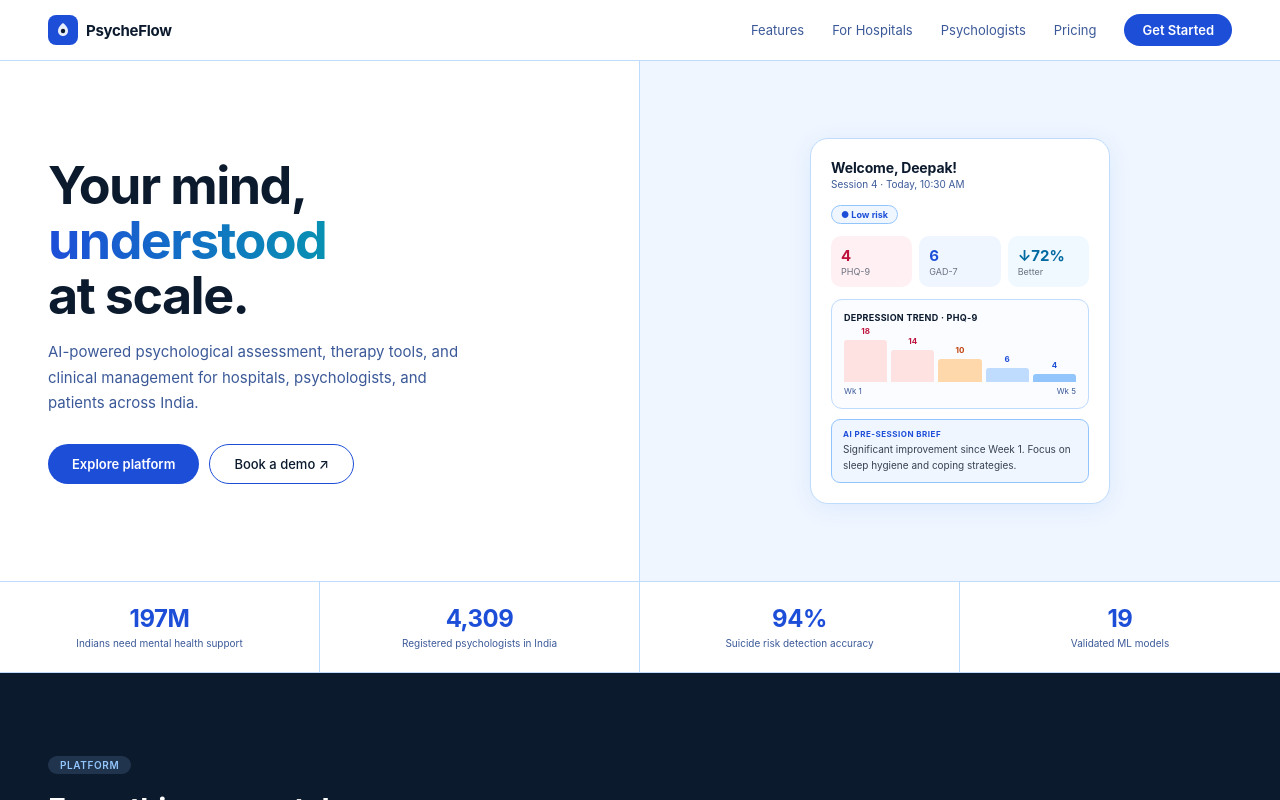
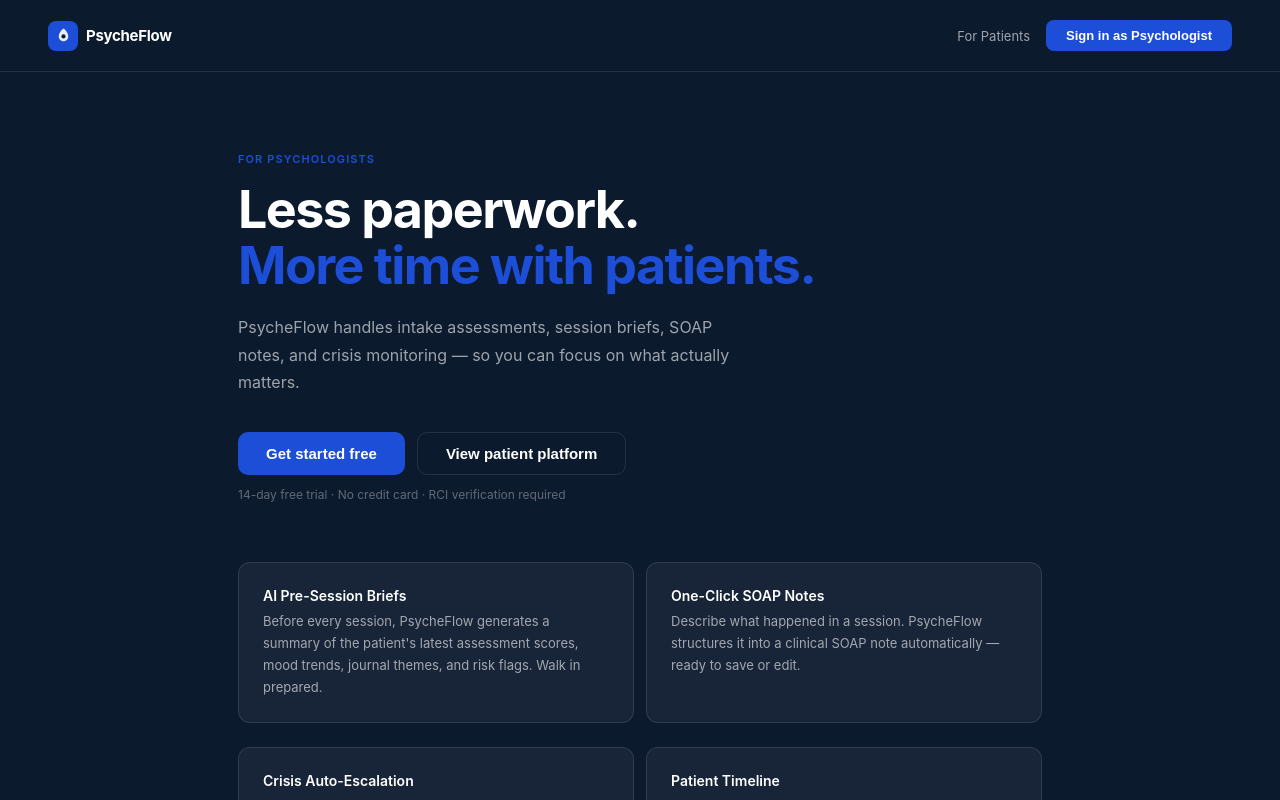
Before and after one commit to dpksaxena21/PsycheFlow, a React (Create React App) app in the folder frontend/: page / in a window 1280 px wide. Both pictures are taken after a click on the element "Psychologists". Shown: the top 800 px of the page. Built offline with nearby package versions, Linux system fonts and the light colour scheme; a web font is replaced by a local one.

Commit message:
feat: psychologist landing page, nav link wired

```diff
--- a/frontend/src/App.js
+++ b/frontend/src/App.js
@@ -15,6 +15,7 @@ import CrisisManagement from './CrisisManagement';
 import Consent from './Consent';
 import Onboarding from './Onboarding';
 import Privacy from './Privacy';
+import PsychologistLanding from './PsychologistLanding';
 import Terms from './Terms';
 import DPDP from './DPDP';
 
@@ -106,7 +107,7 @@ function JournalSection({ userId }) {
 
 export default function App() {
   // Zustand stores
-  const { user, setUser, profile, isPsychologist, setIsPsychologist, showLanding, setShowLanding, legalPage, setLegalPage,
+  const { user, setUser, profile, isPsychologist, setIsPsychologist, showLanding, setShowLanding, legalPage, setLegalPage, showPsychLanding, setShowPsychLanding,
           consentGiven, setConsentGiven, onboarded, setOnboarded, login, logout, checkOnboarding } = useAuthStore();
   const { screen, setScreen, results, setResults, fullReport, setFullReport } = useAssessmentStore();
 
@@ -208,10 +209,11 @@ export default function App() {
   const gadLevel = (s) => s<=4?{label:'Minimal',color:'#22c55e'}:s<=9?{label:'Mild',color:'#f59e0b'}:s<=14?{label:'Moderate',color:'#f97316'}:{label:'Severe',color:'#ef4444'};
 
   // Route guards
+  if (showPsychLanding) return <PsychologistLanding onBack={() => setShowPsychLanding(false)} onGetStarted={() => { setShowPsychLanding(false); setShowLanding(false); }} />;
   if (legalPage === 'privacy') return <Privacy onBack={() => setLegalPage(null)} />;
   if (legalPage === 'terms') return <Terms onBack={() => setLegalPage(null)} />;
   if (legalPage === 'dpdp') return <DPDP onBack={() => setLegalPage(null)} />;
-  if (showLanding && !user) return <Landing onGetStarted={() => setShowLanding(false)} onLegal={(page) => setLegalPage(page)} />;
+  if (showLanding && !user) return <Landing onGetStarted={() => setShowLanding(false)} onLegal={(page) => setLegalPage(page)} onPsychLanding={() => setShowPsychLanding(true)} />;
   if (!user) return <Auth onLogin={(u) => { setUser(u); setShowLanding(false); checkOnboarding(u.id); }} />;
   if (user && consentGiven === false && !isPsychologist) return <Consent user={user} onConsent={() => { setConsentGiven(true); }} />;
   if (user && onboarded === false) return <Onboarding user={user} onComplete={() => { setOnboarded(true); checkOnboarding(user.id); }} />;
--- a/frontend/src/Landing.js
+++ b/frontend/src/Landing.js
@@ -67,7 +67,7 @@ const FAQS = [
   { q:'What does the free plan include?', a:'Free patients get full AI assessment, journal, mood tracking, and ACT exercises. Psychologists get a 14-day free trial with all features.' },
 ];
 
-export default function Landing({ onGetStarted, onLegal }) {
+export default function Landing({ onGetStarted, onLegal, onPsychLanding }) {
   const [scrolled, setScrolled] = useState(false);
   const [activeWho, setActiveWho] = useState(0);
   const [openFaq, setOpenFaq] = useState(null);
@@ -89,7 +89,7 @@ export default function Landing({ onGetStarted, onLegal }) {
         </div>
         <div style={{ display:'flex', gap:28, alignItems:'center' }}>
           {['Features','For Hospitals','Psychologists','Pricing'].map(l => (
-            <span key={l} style={{ fontSize:13, color:S.textMuted, cursor:'pointer' }}>{l}</span>
+            <span key={l} onClick={l==='Psychologists' && onPsychLanding ? onPsychLanding : undefined} style={{ fontSize:13, color: l==='Psychologists' ? S.blue : S.textMuted, cursor:'pointer', fontWeight: l==='Psychologists' ? 600 : 400 }}>{l}</span>
           ))}
           <BtnPrimary onClick={onGetStarted} style={{ padding:'8px 18px', fontSize:13 }}>Get Started</BtnPrimary>
         </div>
--- /dev/null
+++ b/frontend/src/PsychologistLanding.js
@@ -0,0 +1,71 @@
+import React from 'react';
+const S = { blue:'#1D4ED8', navy:'#0C1A2E', bg:'#0C1A2E', card:'rgba(255,255,255,0.05)', border:'rgba(255,255,255,0.1)', muted:'rgba(255,255,255,0.6)', hint:'rgba(255,255,255,0.35)', lightBlue:'#EFF6FF', cyan:'#0891B2' };
+
+const Feature = ({ title, desc }) => (
+  <div style={{ padding:24, borderRadius:12, border:'0.5px solid '+S.border, background:S.card, marginBottom:12 }}>
+    <div style={{ fontSize:14, fontWeight:600, color:'#fff', marginBottom:6 }}>{title}</div>
+    <div style={{ fontSize:13, color:S.muted, lineHeight:1.7 }}>{desc}</div>
+  </div>
+);
+
+export default function PsychologistLanding({ onGetStarted, onBack }) {
+  return (
+    <div style={{ fontFamily:"'Satoshi',-apple-system,sans-serif", background:S.bg, minHeight:'100vh', color:'#fff' }}>
+      {/* Nav */}
+      <nav style={{ padding:'20px 48px', display:'flex', alignItems:'center', justifyContent:'space-between', borderBottom:'0.5px solid '+S.border }}>
+        <div style={{ display:'flex', alignItems:'center', gap:8 }}>
+          <div style={{ width:30, height:30, borderRadius:8, background:S.blue, display:'flex', alignItems:'center', justifyContent:'center' }}>
+            <svg width="17" height="17" viewBox="0 0 18 18" fill="none"><path d="M9 1.5C9 1.5 4 5 4 10C4 12.8 6.2 15 9 15C11.8 15 14 12.8 14 10C14 5 9 1.5 9 1.5Z" fill="white" opacity="0.9"/><circle cx="9" cy="10" r="2.2" fill="#0C1A2E"/></svg>
+          </div>
+          <span style={{ fontWeight:700, fontSize:15, letterSpacing:'-0.02em' }}>PsycheFlow</span>
+        </div>
+        <div style={{ display:'flex', gap:16, alignItems:'center' }}>
+          <span onClick={onBack} style={{ fontSize:13, color:S.muted, cursor:'pointer' }}>For Patients</span>
+          <button onClick={onGetStarted} style={{ padding:'8px 20px', background:S.blue, color:'#fff', border:'none', borderRadius:8, fontSize:13, fontWeight:600, cursor:'pointer' }}>Sign in as Psychologist</button>
+        </div>
+      </nav>
+
+      {/* Hero */}
+      <div style={{ maxWidth:900, margin:'0 auto', padding:'80px 48px 60px' }}>
+        <div style={{ fontSize:11, fontWeight:600, color:S.blue, letterSpacing:'0.1em', textTransform:'uppercase', marginBottom:16 }}>For Psychologists</div>
+        <h1 style={{ fontSize:52, fontWeight:700, letterSpacing:'-0.03em', lineHeight:1.08, marginBottom:20, margin:'0 0 20px' }}>
+          Less paperwork.<br/>
+          <span style={{ color:S.blue }}>More time with patients.</span>
+        </h1>
+        <p style={{ fontSize:16, color:S.muted, lineHeight:1.7, maxWidth:520, marginBottom:36 }}>
+          PsycheFlow handles intake assessments, session briefs, SOAP notes, and crisis monitoring — so you can focus on what actually matters.
+        </p>
+        <div style={{ display:'flex', gap:12 }}>
+          <button onClick={onGetStarted} style={{ padding:'12px 28px', background:S.blue, color:'#fff', border:'none', borderRadius:10, fontSize:15, fontWeight:600, cursor:'pointer' }}>Get started free</button>
+          <button onClick={onBack} style={{ padding:'12px 28px', background:'transparent', color:'#fff', border:'0.5px solid '+S.border, borderRadius:10, fontSize:15, fontWeight:600, cursor:'pointer' }}>View patient platform</button>
+        </div>
+        <p style={{ fontSize:12, color:S.hint, marginTop:12 }}>14-day free trial · No credit card · RCI verification required</p>
+      </div>
+
+      {/* Features */}
+      <div style={{ maxWidth:900, margin:'0 auto', padding:'0 48px 80px', display:'grid', gridTemplateColumns:'1fr 1fr', gap:12 }}>
+        <Feature title="AI Pre-Session Briefs" desc="Before every session, PsycheFlow generates a summary of the patient's latest assessment scores, mood trends, journal themes, and risk flags. Walk in prepared." />
+        <Feature title="One-Click SOAP Notes" desc="Describe what happened in a session. PsycheFlow structures it into a clinical SOAP note automatically — ready to save or edit." />
+        <Feature title="Crisis Auto-Escalation" desc="When a patient's PHQ-9 exceeds 20, GAD-7 exceeds 15, or suicide risk language is detected, you receive an instant alert. No manual monitoring needed." />
+        <Feature title="Patient Timeline" desc="Every assessment, mood check-in, journal entry, and session note in a single chronological view. Understand your patient's trajectory at a glance." />
+        <Feature title="Practice Analytics" desc="Outcome tracking, risk distribution across your caseload, session frequency trends, and population health metrics — for solo practitioners and clinics." />
+        <Feature title="Secure Messaging" desc="End-to-end encrypted chat with patients. Real-time, with read receipts and full message history. DPDP Act 2023 compliant." />
+      </div>
+
+      {/* Trust bar */}
+      <div style={{ borderTop:'0.5px solid '+S.border, padding:'32px 48px', display:'flex', justifyContent:'center', gap:48 }}>
+        {['DPDP Act 2023 compliant','RCI credential verification','SaMD Class B ready','End-to-end encrypted'].map(t => (
+          <div key={t} style={{ fontSize:12, color:S.muted, fontWeight:500 }}>{t}</div>
+        ))}
+      </div>
+
+      {/* CTA */}
+      <div style={{ textAlign:'center', padding:'60px 48px', borderTop:'0.5px solid '+S.border }}>
+        <h2 style={{ fontSize:32, fontWeight:700, letterSpacing:'-0.02em', marginBottom:12 }}>Ready to try it?</h2>
+        <p style={{ fontSize:15, color:S.muted, marginBottom:28 }}>Free 14-day trial. No credit card. Cancel anytime.</p>
+        <button onClick={onGetStarted} style={{ padding:'14px 36px', background:S.blue, color:'#fff', border:'none', borderRadius:10, fontSize:16, fontWeight:600, cursor:'pointer' }}>Create your psychologist account</button>
+        <p style={{ fontSize:12, color:S.hint, marginTop:12 }}>Already have an account? <span onClick={onGetStarted} style={{ color:S.blue, cursor:'pointer' }}>Sign in</span></p>
+      </div>
+    </div>
+  );
+}
--- a/frontend/src/store.js
+++ b/frontend/src/store.js
@@ -13,10 +13,12 @@ export const useAuthStore = create(
         onboarded: null,
         showLanding: true,
         legalPage: null,
+        showPsychLanding: false,
 
         setUser: (user) => set({ user }),
         setShowLanding: (v) => set({ showLanding: v }),
         setLegalPage: (v) => set({ legalPage: v }),
+        setShowPsychLanding: (v) => set({ showPsychLanding: v }),
         setIsPsychologist: (v) => set({ isPsychologist: v }),
         setConsentGiven: (v) => set({ consentGiven: v }),
         setOnboarded: (v) => set({ onboarded: v }),
@@ -54,6 +56,7 @@ export const useAuthStore = create(
             onboarded: null,
             showLanding: true,
         legalPage: null,
+        showPsychLanding: false,
           });
         },
 
```
